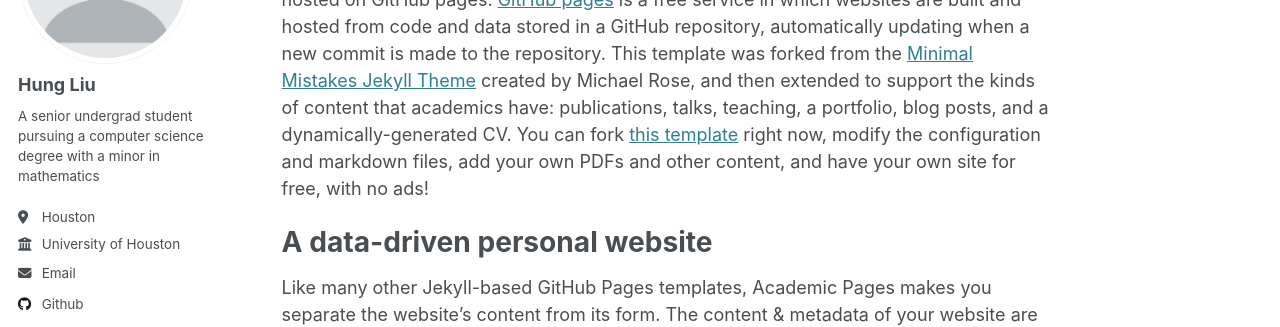
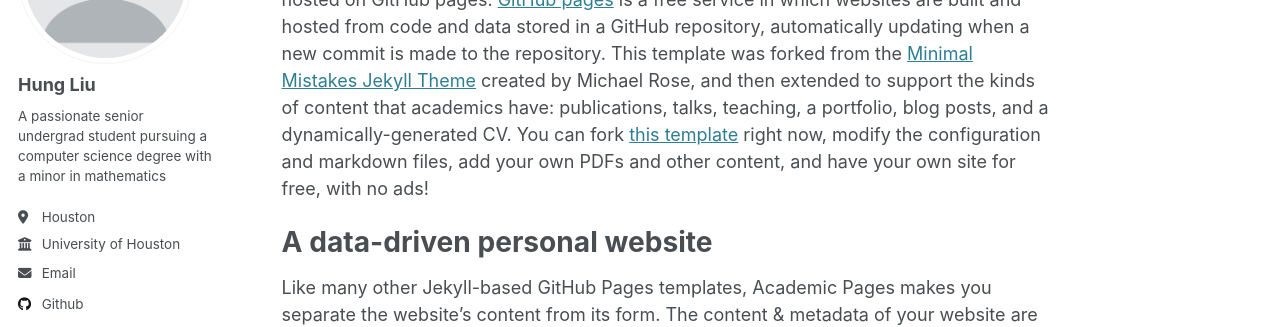
Before and after one commit to sunnySKL/sunnySKL.github.io, a Jekyll site: the page built from _pages/about.md, in a window 1280 px wide. Shown: the part 217-544 px from the top of the page. Built offline with Jekyll 4.4.1, drawn with Linux system fonts in a browser that asks for light colours.

Commit message:
Update _config.yml

```diff
--- a/_config.yml
+++ b/_config.yml
@@ -24,7 +24,7 @@ author:
   avatar           : "profile.png"
   name             : "Hung Liu"
   pronouns         : # example: "she/her"
-  bio              : "A senior undergrad student pursuing a computer science degree with a minor in mathematics"
+  bio              : "A passionate senior undergrad student pursuing a computer science degree with a minor in mathematics"
   location         : "Houston"
   employer         : "University of Houston"
   uri              : # URL
```
